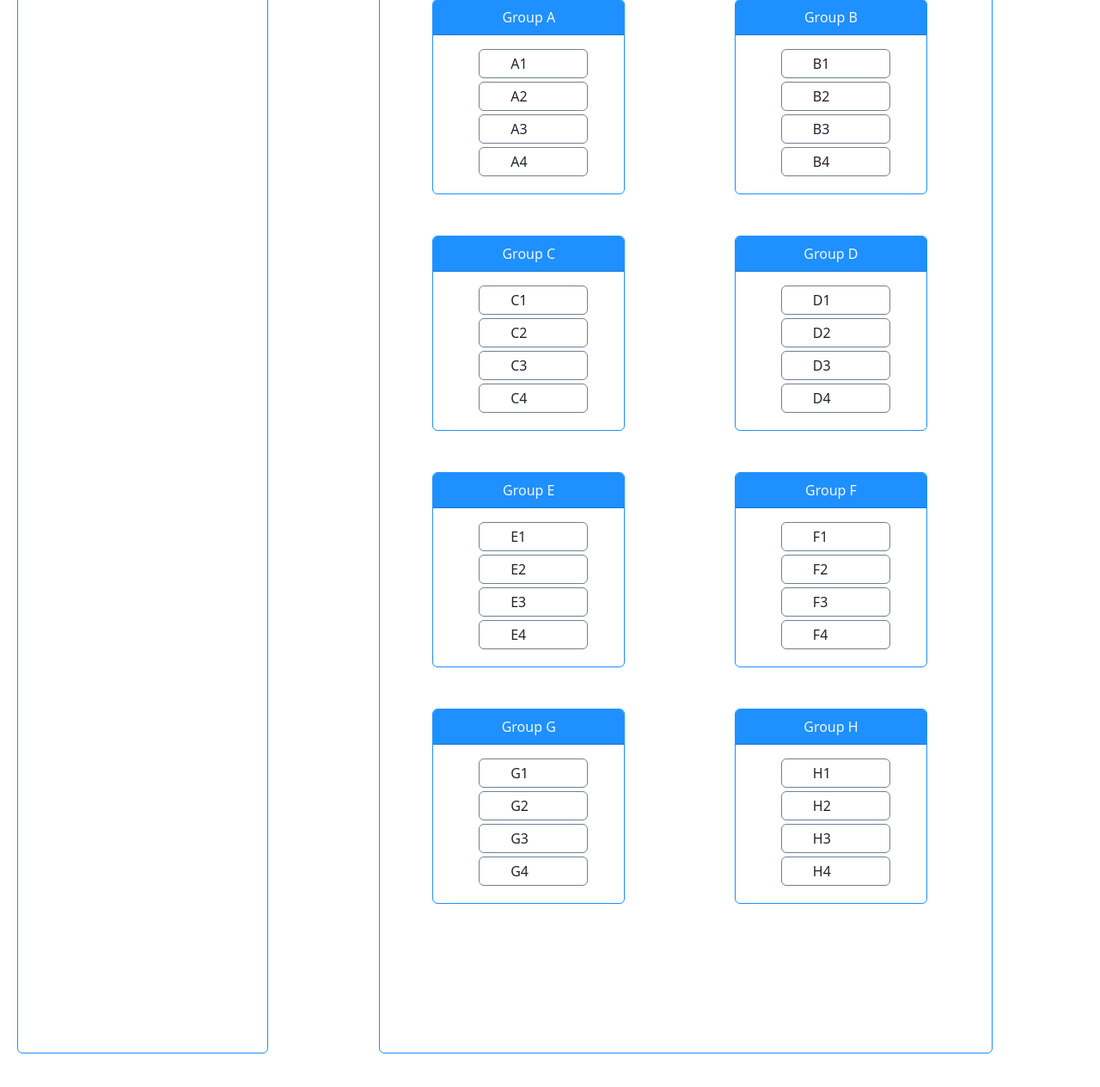
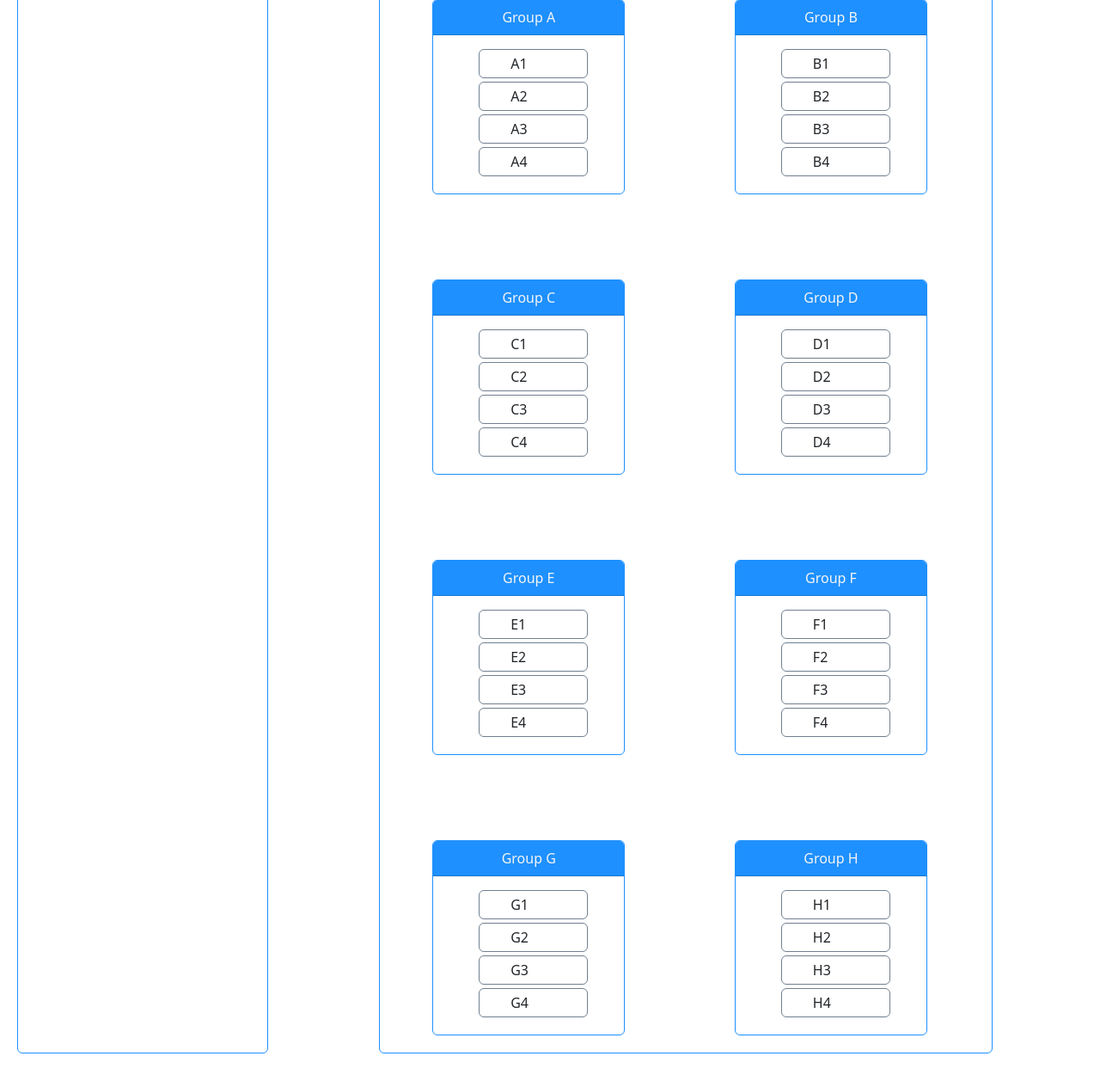
Before and after one commit to jcarayacorrea/PES2020RTWC, a Django app: page /worldcup/maindraw/ in a window 1280 px wide. Shown: the part 623-1887 px from the top of the page at 86% size. Run offline with Django 4.2, Linux system fonts and the light colour scheme; data that the repository does not hold is empty; style sheets or scripts are compiled from the project's sources; some libraries are stand-ins or nearby versions.

Commit message:
fix padding

```diff
--- a/main/static/base.scss
+++ b/main/static/base.scss
@@ -282,6 +282,10 @@ h6 {
 
 }
 
+.mb-6 {
+  @extend .mb-5;
+  padding-bottom: 7.5%;
+}
 
 
 
--- a/templates/worldcup/maindraw.html
+++ b/templates/worldcup/maindraw.html
@@ -84,7 +84,7 @@
                         </div>
 
                         <div data-loading-aria-busy data-loading-class="d-none">
-                            <div class="row mb-5">
+                            <div class="row mb-6">
                                 <div class="col-md-5">
                                     <div class="group-card">
                                         <div class="soccer-card-header">Group A</div>
@@ -196,7 +196,7 @@
                                     </div>
                                 </div>
                             </div>
-                            <div class="row mb-5">
+                            <div class="row mb-6">
                                 <div class="col-md-5">
                                     <div class="group-card">
                                         <div class="soccer-card-header">Group C</div>
@@ -309,7 +309,7 @@
                                 </div>
                             </div>
 
-                            <div class="row mb-5">
+                            <div class="row mb-6">
                                 <div class="col-md-5">
                                     <div class="group-card">
                                         <div class="soccer-card-header">Group E</div>
@@ -420,7 +420,7 @@
                                 </div>
                             </div>
 
-                            <div class="row mb-5">
+                            <div class="row mb-6">
                                 <div class="col-md-5">
                                     <div class="group-card">
                                         <div class="soccer-card-header">Group G</div>
```
